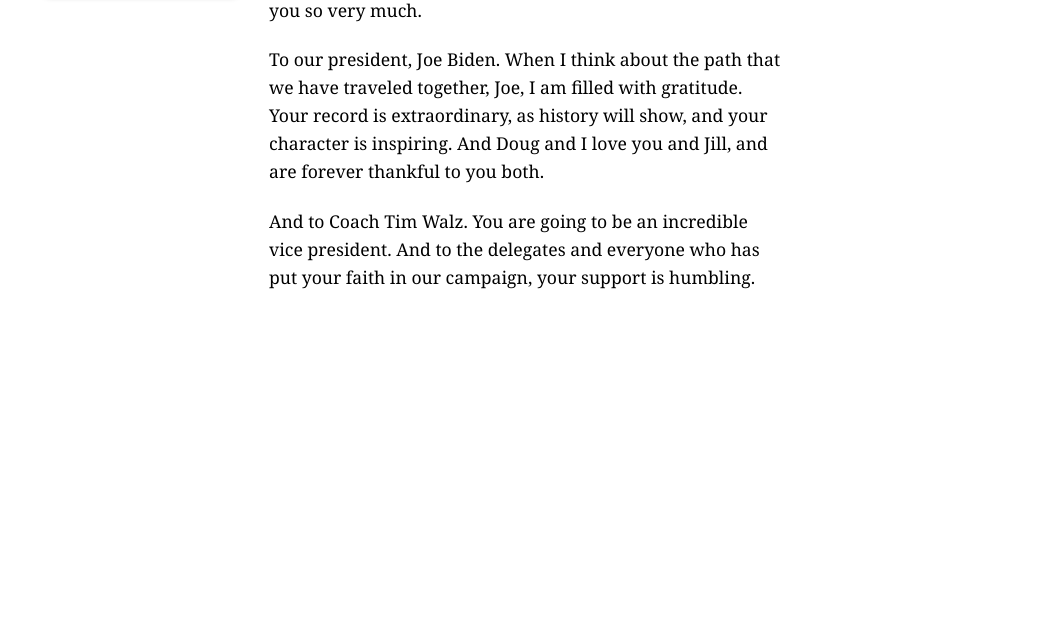
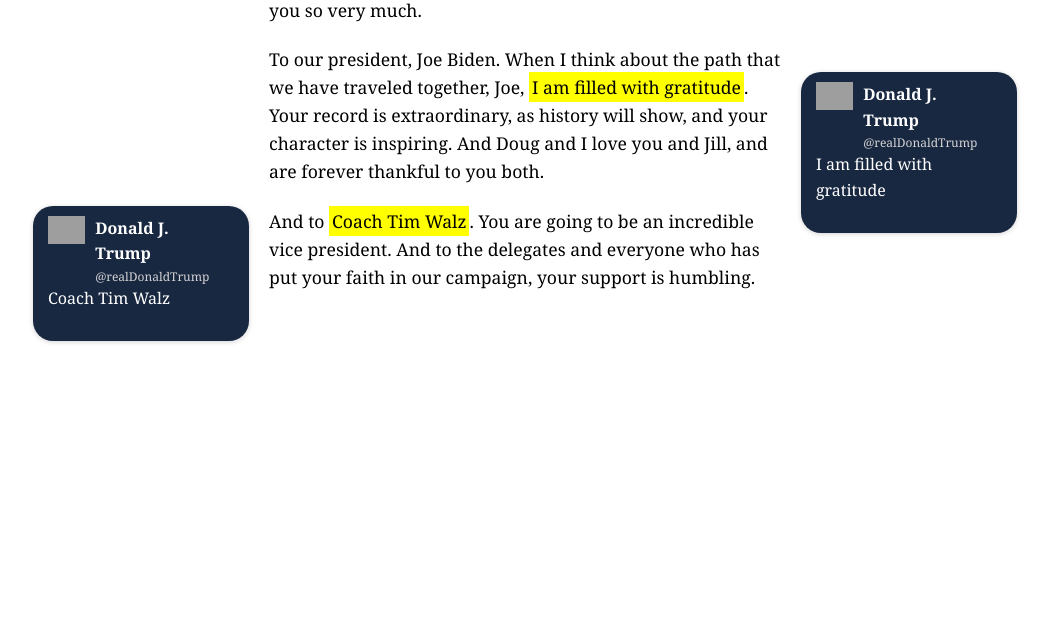
Before and after one commit to declanrjb/kamala-trump-timing, a plain HTML site: page web-app/index.html in a window 1280 px wide. Shown: the part 158-800 px from the top of the page, without its empty margins (115-1164 px from the left). Drawn offline with nearby package versions, Linux system fonts and the light colour scheme; grey boxes are pictures that could not be loaded.

Commit message:
joined hovering

```diff
--- a/web-app/index.html
+++ b/web-app/index.html
@@ -22,24 +22,26 @@
     <div class="gutter" id="gutter-left"></div>
     <div class="content">
         <div class="posts-container" id="posts-container-left">
-            <div class="tweet">
+
+            <div class="tweet" id="template-tweet">
                 <div class="tweet-header">
                     <img class="profile-pic" src="https://www.svgrepo.com/show/382106/male-avatar-boy-face-man-user-9.svg">
-                    <div class="profile-header">
+                    <div class="user-bio">
                         <p class="user-nicename"><b>Donald J. Trump</b></p>
                         <p class="username">@realDonaldTrump</p>
                     </div>
                 </div>
-                <p>hello world</p>
+                <p class="tweet-content">hello world</p>
             </div>
+
         </div>
         <div class="transcript">
-            <p>OK, let’s get to business. Let’s get to business. All right.</p>
-            <p>So, let me start by thanking my most incredible husband, Doug. For being an incredible partner to me, an incredible father to Cole and Ella, and happy anniversary, Dougie. I love you so very much.</p>
-            <p>To our president, Joe Biden. When I think about the path that we have traveled together, Joe, I am filled with gratitude. Your record is extraordinary, as history will show, and your character is inspiring. And Doug and I love you and Jill, and are forever thankful to you both.</p>
-            <p>And to Coach Tim Walz. You are going to be an incredible vice president. And to the delegates and everyone who has put your faith in our campaign, your support is humbling.</p>
+            <p class="speech-para">OK, let’s get to business. Let’s get to business. All right.</p>
+            <p class="speech-para">So, let me start by thanking my most incredible husband, Doug. For being an incredible partner to me, an incredible father to Cole and Ella, and happy anniversary, Dougie. I love you so very much.</p>
+            <p class="speech-para">To our president, Joe Biden. When I think about the path that we have traveled together, Joe, I am filled with gratitude. Your record is extraordinary, as history will show, and your character is inspiring. And Doug and I love you and Jill, and are forever thankful to you both.</p>
+            <p class="speech-para">And to Coach Tim Walz. You are going to be an incredible vice president. And to the delegates and everyone who has put your faith in our campaign, your support is humbling.</p>
         </div>
-        <div class="posts-container" id="posts-container-left"></div>
+        <div class="posts-container" id="posts-container-right"></div>
     </div>
     <div class="gutter" id="gutter-right"></div>
 </body>
--- a/web-app/script.js
+++ b/web-app/script.js
@@ -1,12 +1,58 @@
 function highlightText(jqElem,searchString) {
     var splitParagraph = jqElem.html().split(searchString)
-    var newContent = splitParagraph.join('<a class="annotation">' + searchString + '</a>')
+    var annotName = 'annotation-' + annotCounter.toString()
+    annotCounter += 1
+    var newContent = splitParagraph.join('<a class="annotation" id="' + annotName + '">' + searchString + '</a>')
     jqElem.html(newContent)
+    return($('#' + annotName))
 }
 
+function createTweet(container,tweetContent,top=0) {
+    var newTweet = $('#template-tweet').clone().attr('id','')
+    container.append(newTweet)
+    newTweet.children('.tweet-content').html(tweetContent)
+    newTweet.css('top',top)
+    return(newTweet)
+}
+
+function tagLine(line) {
+    $('.speech-para').each(function() {
+        if ($(this).html().includes(line)) {
+            var selectedText = highlightText($(this),line)
+
+            if ((annotCounter % 2) == 0) {
+                var newTweet = createTweet($('#posts-container-left'),line,selectedText.position().top)
+            } else {
+                var newTweet = createTweet($('#posts-container-right'),line,selectedText.position().top)
+            }
+
+            $(selectedText).on('mouseenter',function() {
+                $(this).css('background-color','orange')
+                $(newTweet).css('box-shadow','0 5px 5px grey')
+            })
+
+            $(selectedText).on('mouseleave',function() {
+                $(this).css('background-color','yellow')
+                $(newTweet).css('box-shadow','0 1px 5px lightgrey')
+            })
+
+            $(newTweet).on('mouseenter',function() {
+                $(selectedText).css('background-color','orange')
+                $(this).css('box-shadow','0 5px 5px grey')
+            })
+
+            $(newTweet).on('mouseleave',function() {
+                $(selectedText).css('background-color','yellow')
+                $(this).css('box-shadow','0 1px 5px lightgrey')
+            })
+        }
+    })
+}
+
+var annotCounter = 0;
 
 $(function() {
 
-    highlightText($('p')[0],'blorble')
-
+    tagLine('I am filled with gratitude')
+    tagLine('Coach Tim Walz')
 })
--- a/web-app/styles.css
+++ b/web-app/styles.css
@@ -37,10 +37,11 @@ body {
 .annotation {
     background-color: yellow;
     padding: 3px;
+    transition: background-color .2s;
 }
 
 .tweet {
-    width: calc(100% - 40px);
+    width: calc(20% - 40px);
     border-radius: 20px;
     margin-left: 20px;
     margin-right: 20px;
@@ -52,6 +53,8 @@ body {
     background-color: #192841;
     color: white;
     font-size: 1em;
+    position: absolute;
+    transition: box-shadow .2s;
 }
 
 .tweet-header {
@@ -65,7 +68,7 @@ body {
     float: left;
 }
 
-.profile-header {
+.user-bio {
     width: calc(80% - 20px);
     height: fit-content;
     min-height: 20px;
@@ -74,7 +77,7 @@ body {
     float: left;
 }
 
-.profile-header>p {
+.user-bio>p {
     margin: 0px;
     padding: 0px;
 }
@@ -86,6 +89,10 @@ body {
 .username {
     font-size: 12px;
     color: lightgrey;
+}
+
+#template-tweet {
+    display: none;
 }
 
 .footer {
```
